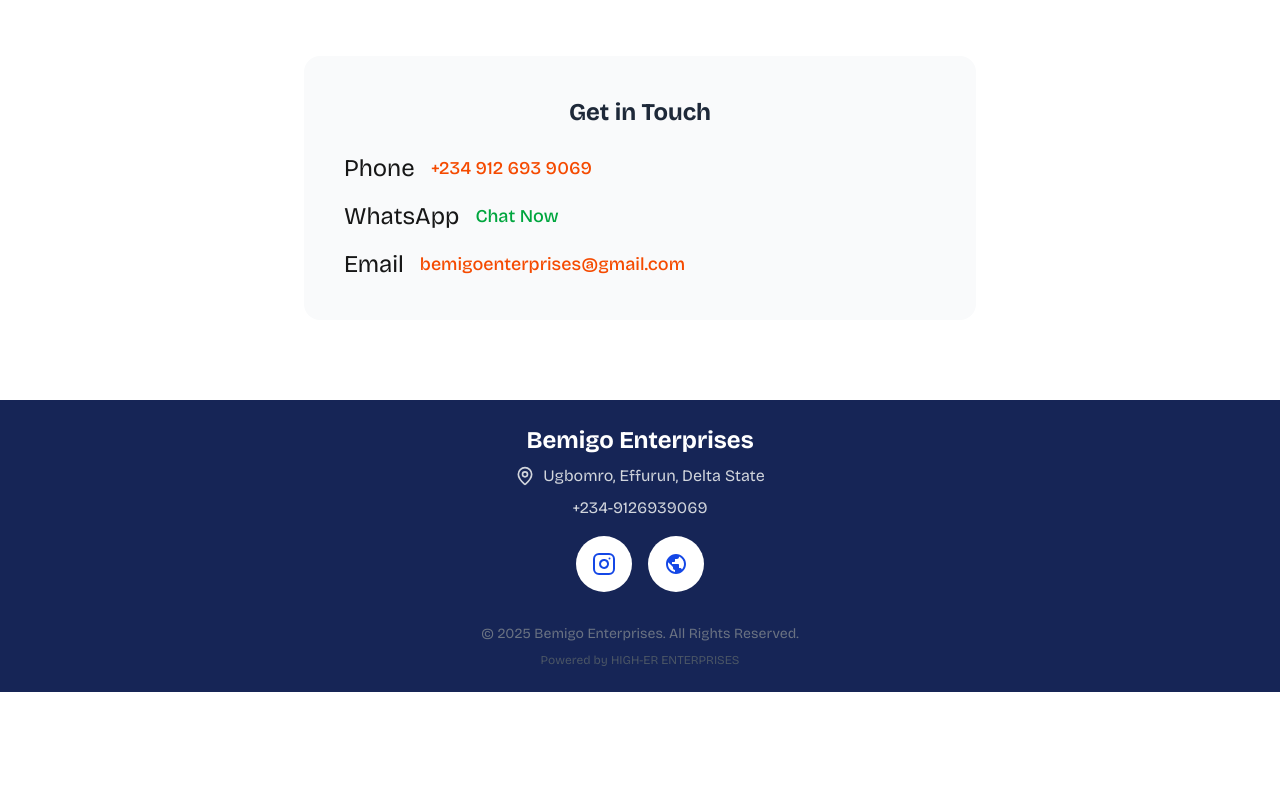
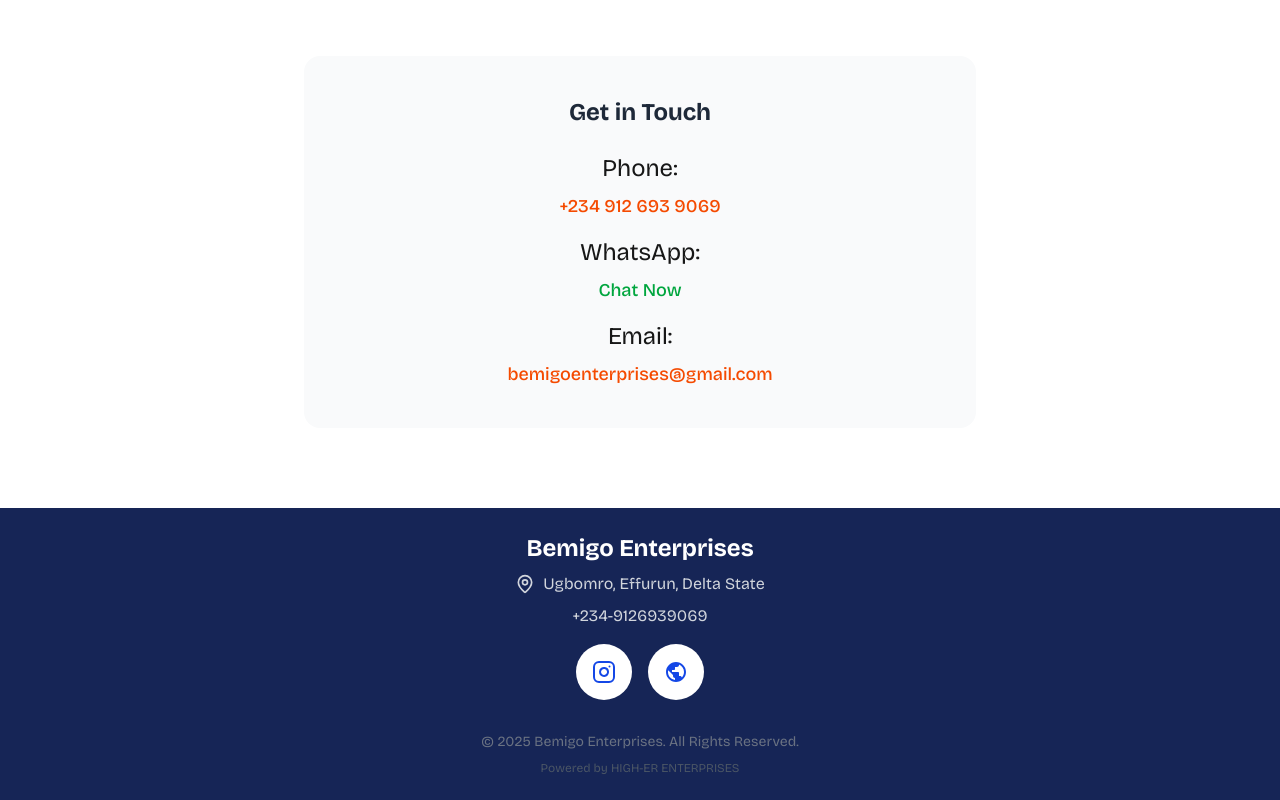
Before and after one commit to Omoefe-bazunu/bemigo, a Next.js app: page /about in a window 1280 px wide. Shown: the part 1007-1807 px from the top of the page. Before the commit the page ends 1699 px from the top, so only its background shows below. Built offline with nearby package versions, Linux system fonts and the light colour scheme; no server answers.

Commit message:
adjusted UI

```diff
--- a/src/app/about/page.js
+++ b/src/app/about/page.js
@@ -33,7 +33,7 @@
           {/* Social Icons */}
           <div className="flex justify-center gap-8 mb-16 flex-wrap">
             <a
-              href="https://facebook.com/bemigoenterprises"
+              href="https://web.facebook.com/profile.php?id=61583111909212"
               target="_blank"
               rel="noopener noreferrer"
               className="group"
@@ -45,7 +45,7 @@
             </a>
 
             <a
-              href="https://instagram.com/bemigoenterprises"
+              href="https://www.instagram.com/jen_nystores?igsh=Z2dxZm00OHQ0cmdq"
               target="_blank"
               rel="noopener noreferrer"
               className="group"
@@ -57,7 +57,7 @@
             </a>
 
             <a
-              href="https://tiktok.com/@bemigoenterprises"
+              href="https://www.tiktok.com/@jennymigo?_r=1&_t=ZS-91zgEEvRX4U"
               target="_blank"
               rel="noopener noreferrer"
               className="group"
@@ -85,8 +85,8 @@
           <div className="bg-gray-50 rounded-2xl p-10 space-y-6 max-w-2xl mx-auto">
             <h3 className="text-2xl font-bold text-gray-800">Get in Touch</h3>
             <div className="space-y-4 text-left">
-              <div className="flex items-center gap-4">
-                <span className="text-2xl">Phone</span>
+              <div className="flex flex-col items-center gap-2">
+                <span className="text-2xl">Phone:</span>
                 <a
                   href="tel:+2349126939069"
                   className="text-lg text-orange-600 font-medium"
@@ -94,8 +94,8 @@
                   +234 912 693 9069
                 </a>
               </div>
-              <div className="flex items-center gap-4">
-                <span className="text-2xl">WhatsApp</span>
+              <div className="flex flex-col items-center gap-2">
+                <span className="text-2xl">WhatsApp:</span>
                 <a
                   href="https://wa.me/2349126939069"
                   className="text-lg text-green-600 font-medium"
@@ -103,8 +103,9 @@
                   Chat Now
                 </a>
               </div>
-              <div className="flex items-center gap-4">
-                <span className="text-2xl">Email</span>
+              <div className="flex flex-col items-center gap-2">
+                <span className="text-2xl">Email:</span>
+
                 <a
                   href="mailto:bemigoenterprises@gmail.com"
                   className="text-lg text-orange-600 font-medium"
--- a/src/app/checkout/page.js
+++ b/src/app/checkout/page.js
@@ -153,11 +153,16 @@
   return (
     <>
       <Toaster position="top-center" />
-      <div className="min-h-screen bg-gray-50 py-12 px-4  relative">
+      <div className="min-h-screen bg-gray-50 py-25 px-4  relative">
         <div className="max-w-6xl mx-auto">
-          <h1 className="text-5xl font-extrabold text-center text-orange-600 mb-12">
-            Checkout
-          </h1>
+          <div className="text-center mb-12 bg-orange-600 rounded-3xl py-10 px-6 shadow-xl">
+            <h1 className="text-4xl md:text-5xl font-extrabold text-center text-white">
+              Checkout
+            </h1>
+            <p className="text-gray-50 text-lg">
+              Complete your order details below and proceed to payment.
+            </p>
+          </div>
 
           <div className="grid lg:grid-cols-2 gap-10">
             {/* Order Summary */}
--- a/src/app/layout.js
+++ b/src/app/layout.js
@@ -21,7 +21,7 @@
 // Define the component for the floating WhatsApp button
 const WhatsAppWidget = () => {
   // Use the phone number provided, encoding the URL properly
-  const phoneNumber = "+23490126939069";
+  const phoneNumber = "090126939069";
   const defaultMessage =
     "Hello Bemigo Enterprises, I'm interested in your products!";
 
```
